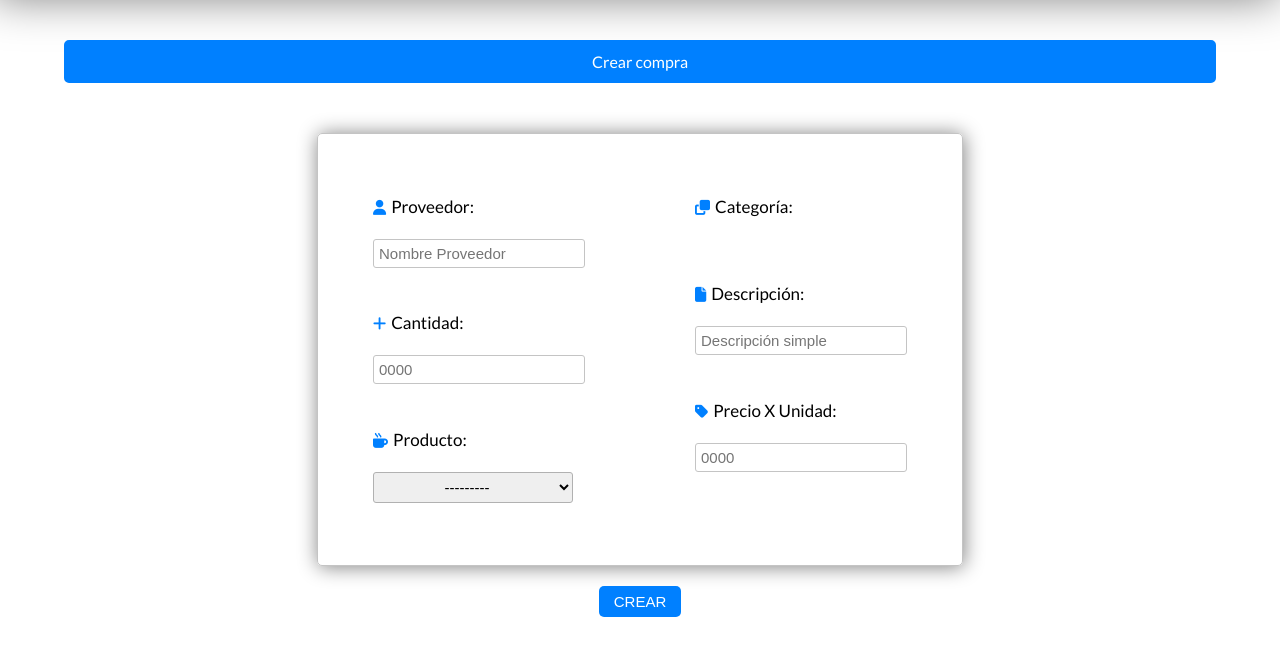
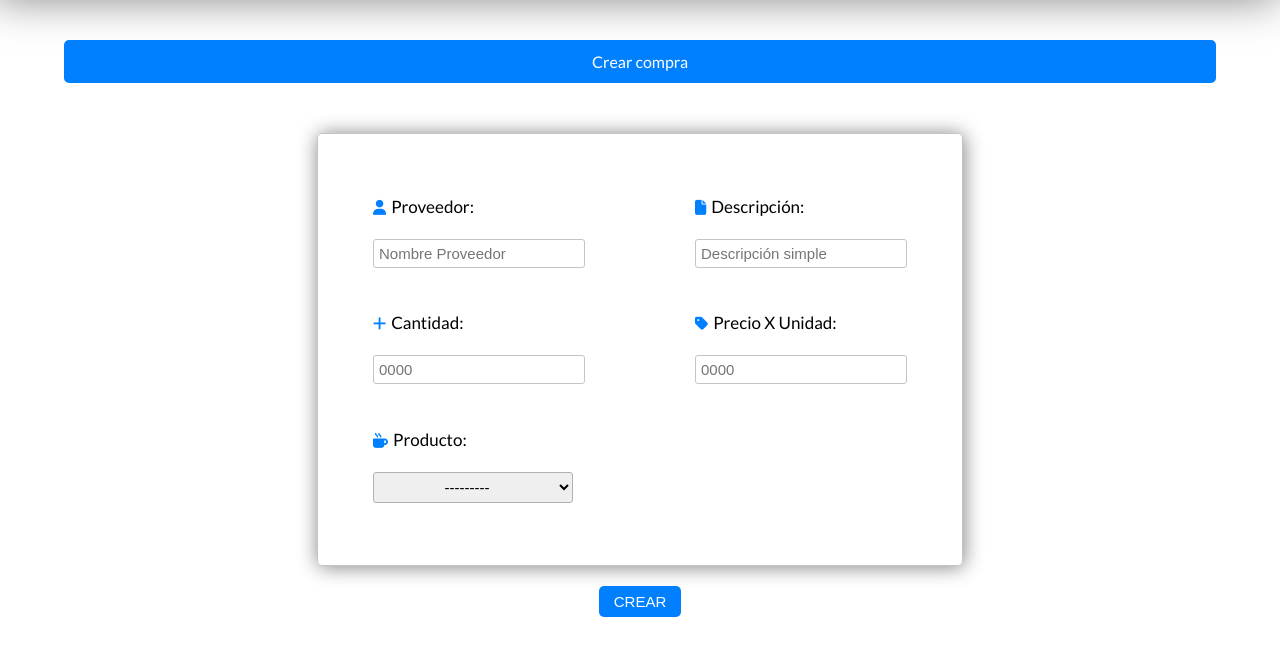
Before and after one commit to alejandro-alonso99/Amano, a Django app: template purchases/templates/purchases/purchase_create.html in a window 1280 px wide. Shown: the part 46-717 px from the top of the page. Run offline with Django 3.2, Linux system fonts and the light colour scheme; the template is opened without the code that fills it: values that come from a table or form of the project are taken from there, others are empty; parts of the project's set-up code (start-up, migrations or seed data) failed here and were passed over; some libraries are stand-ins or nearby versions.

Commit message:
removed category from purchase form

```diff
--- a/purchases/templates/purchases/purchase_create.html
+++ b/purchases/templates/purchases/purchase_create.html
@@ -29,10 +29,6 @@
                 </div>
                 <div class="create-section">
                     <div class="create-element">
-                        <h3><i class="fa-solid fa-clone"></i>Categoría:</h3>
-                        <h2 id="title-client-tag">{{purchase_form.categoria}}</h2>
-                    </div>
-                    <div class="create-element">
                         <h3><i class="fa-solid fa-file"></i>Descripción:
                         </h3>
                         <h2 id="title-client-tag">{{purchase_form.descripcion}}</h2>
```
